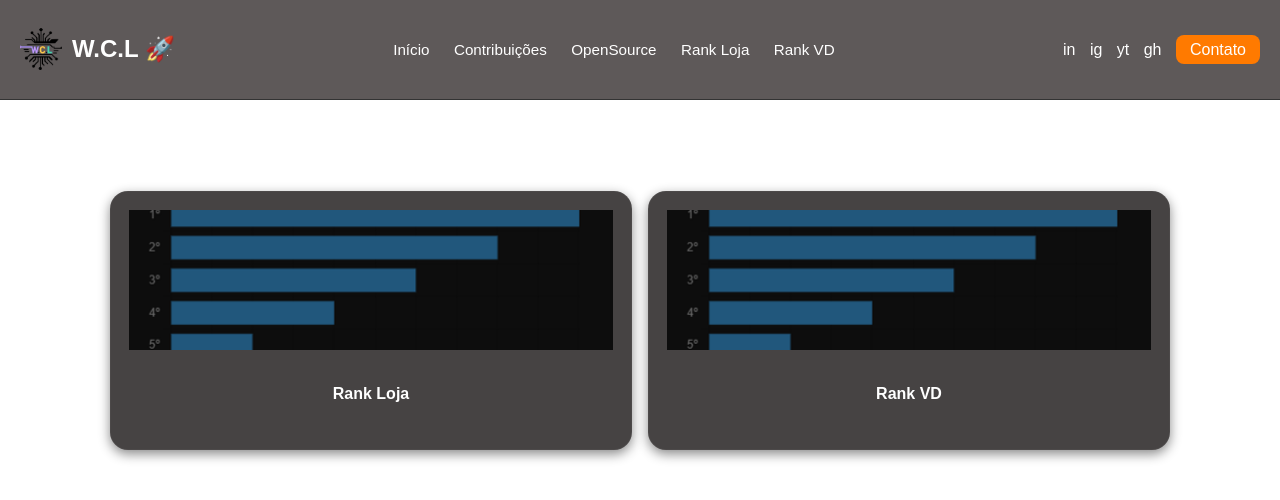
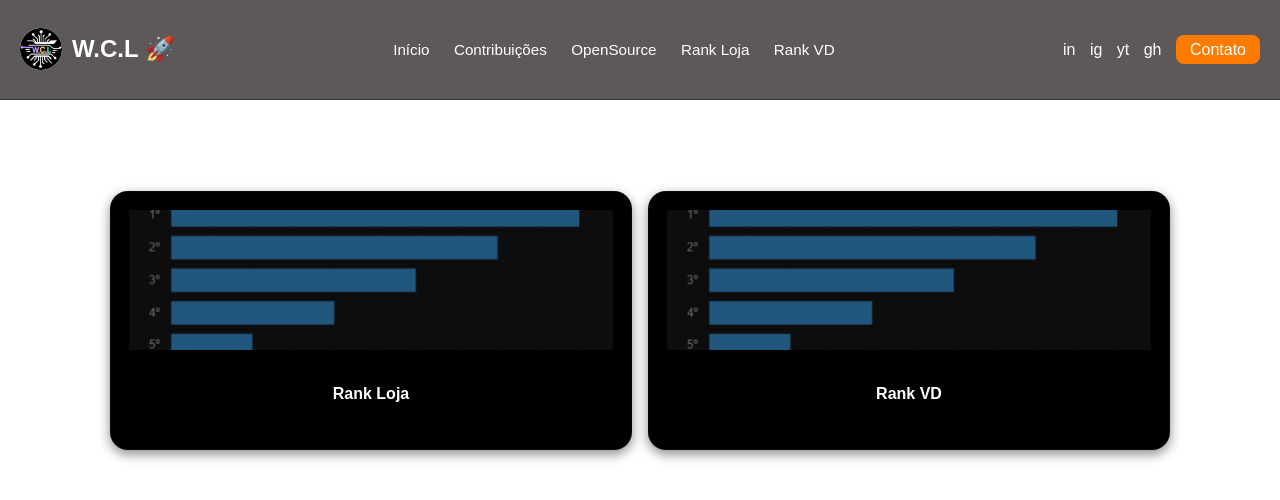
Before and after one commit to WCL-Wisdom-Clarity-Learning/Site-acompanhamentos, a plain HTML site: page index.html in a window 1280 px wide. Drawn offline with Linux system fonts and the light colour scheme.

Commit message:
Testando verções color

```diff
--- a/index.html
+++ b/index.html
@@ -12,7 +12,7 @@ header{padding:16px;display:flex;align-items:center;gap:12px;}
 .site-logo{width:42px;height:42px;border-radius:50%;object-fit:cover;}
 .container{padding:20px;}
 .grid-2{display:grid;grid-template-columns:1fr 1fr;gap:16px;}
-.card{background:#464343;border-radius:18px;overflow:hidden;box-shadow:0 4px 12px #0007;}
+.card{background:#000000;border-radius:18px;overflow:hidden;box-shadow:0 4px 12px rgba(0, 0, 0, 0.467);}
 .card img{width:100%;height:140px;object-fit:cover;cursor:pointer;}
 .card h3{text-align:center;padding:10px;font-size:1rem;}
 .mobile-title{text-align:center;font-size:1.4rem;margin-bottom:20px;}
@@ -36,7 +36,7 @@ header{padding:16px;display:flex;align-items:center;gap:12px;}
 
 <header class="main-header">
   <div class="left">
-    <img src="img/DESENVOLVIDOPOR.png" class="site-logo" alt="Logo">
+    <img src="img/W.C.L.jpg" class="site-logo" alt="Logo">
     <h2>W.C.L 🚀</h2>
   </div>
   <nav class="menu">
```
Also changed, not shown: img/W.C.L.jpg (added).
